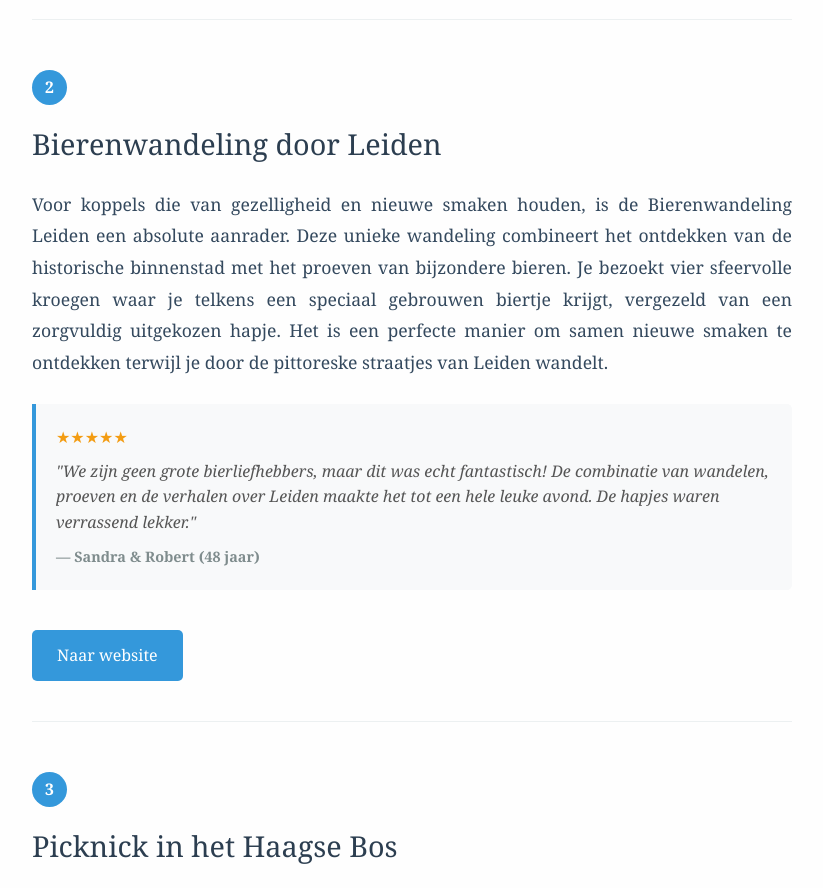
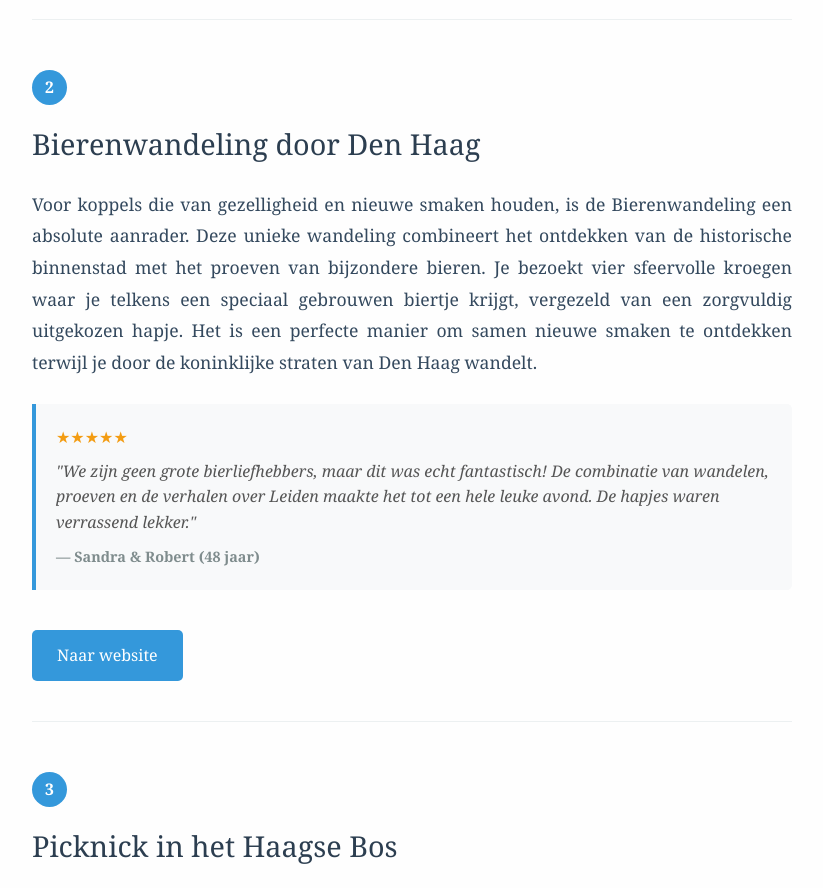
Before and after one commit to Mega-Deals/korting, a plain HTML site: page date-activiteiten-denhaag.html in a window 1280 px wide. Shown: the part 1020-1908 px from the top of the page, without its empty margins (228-1051 px from the left). Drawn offline with Linux system fonts and the light colour scheme.

Commit message:
Update date-activiteiten-denhaag.html

```diff
--- a/date-activiteiten-denhaag.html
+++ b/date-activiteiten-denhaag.html
@@ -211,9 +211,9 @@
 
         <section class="activity-section">
             <div class="activity-number">2</div>
-            <h2 class="activity-title">Bierenwandeling door Leiden</h2>
+            <h2 class="activity-title">Bierenwandeling door Den Haag</h2>
             <p class="activity-description">
-                Voor koppels die van gezelligheid en nieuwe smaken houden, is de Bierenwandeling Leiden een absolute aanrader. Deze unieke wandeling combineert het ontdekken van de historische binnenstad met het proeven van bijzondere bieren. Je bezoekt vier sfeervolle kroegen waar je telkens een speciaal gebrouwen biertje krijgt, vergezeld van een zorgvuldig uitgekozen hapje. Het is een perfecte manier om samen nieuwe smaken te ontdekken terwijl je door de pittoreske straatjes van Leiden wandelt.
+                Voor koppels die van gezelligheid en nieuwe smaken houden, is de Bierenwandeling een absolute aanrader. Deze unieke wandeling combineert het ontdekken van de historische binnenstad met het proeven van bijzondere bieren. Je bezoekt vier sfeervolle kroegen waar je telkens een speciaal gebrouwen biertje krijgt, vergezeld van een zorgvuldig uitgekozen hapje. Het is een perfecte manier om samen nieuwe smaken te ontdekken terwijl je door de koninklijke straten van Den Haag wandelt.
             </p>
             <div class="review-box">
                 <div class="rating">★★★★★</div>
```
